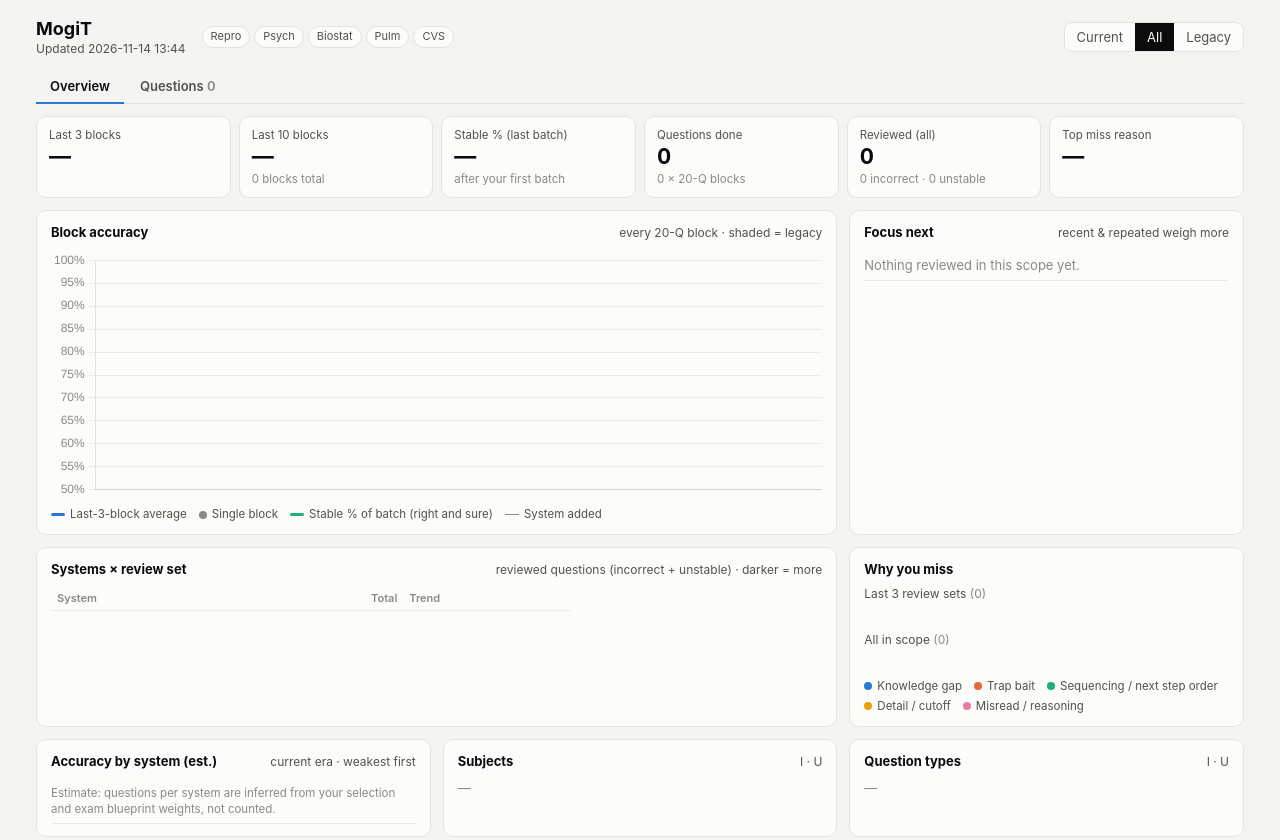
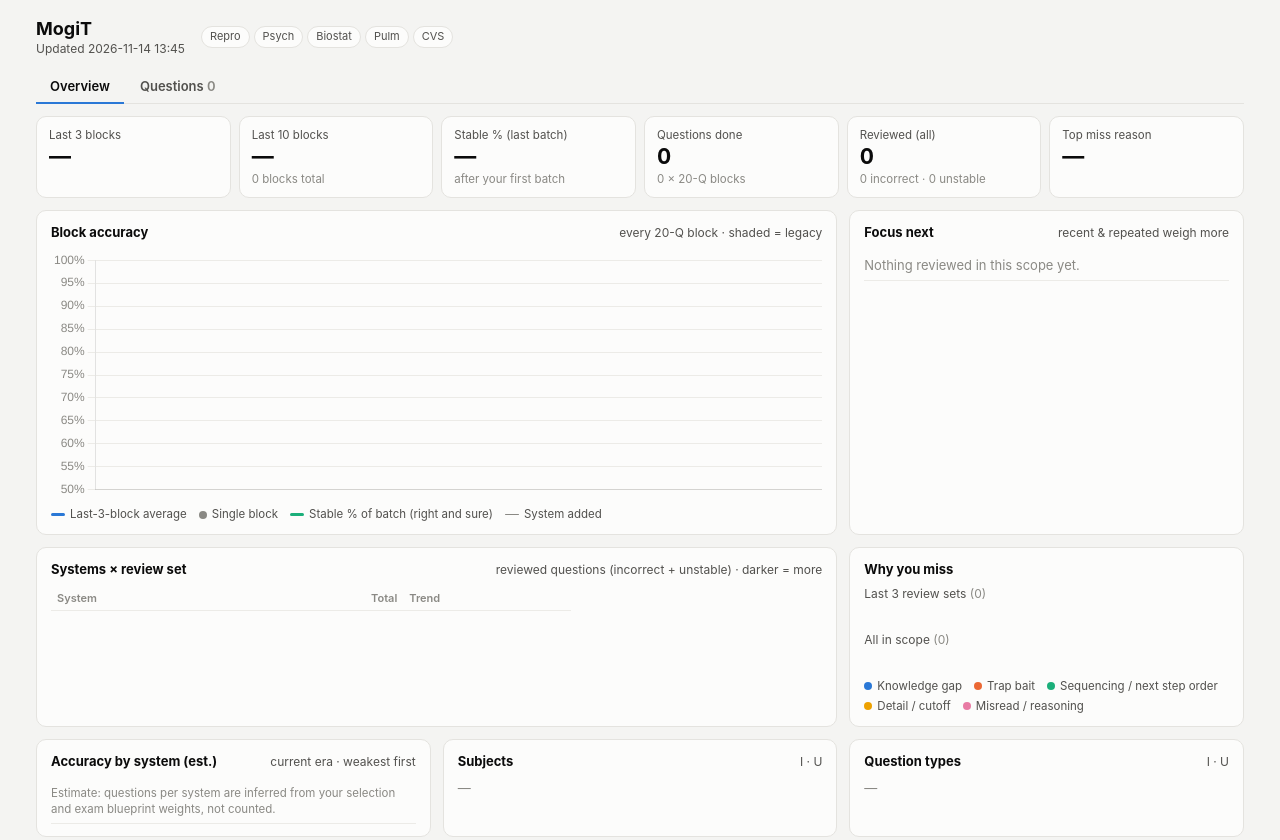
Before and after one commit to dawnsommer/mogit, a plain HTML site: page index.html in a window 1280 px wide. Shown: the top 840 px of the page. Drawn offline with nearby package versions, Linux system fonts and the light colour scheme.

Commit message:
Update dashboard 2026-11-14 13:45

```diff
--- a/index.html
+++ b/index.html
@@ -177,7 +177,7 @@ input{flex:1;min-width:150px}
 </div>
 
 <script>
-const D = {"questions": [], "scores": [], "sets": [], "timeline": [{"at_block": "1", "system": "Repro", "action": "add"}, {"at_block": "1", "system": "Psych", "action": "add"}, {"at_block": "1", "system": "Biostat", "action": "add"}, {"at_block": "1", "system": "Pulm", "action": "add"}, {"at_block": "1", "system": "CVS", "action": "add"}], "batches": [], "sys_est": [], "sys_unplaced": 0, "errors": {"K": "Knowledge gap", "T": "Trap bait", "S": "Sequencing / next step order", "D": "Detail / cutoff", "R": "Misread / reasoning"}, "systems": {"CVS": "Cardiovascular System", "Pulm": "Pulmonary & Critical Care", "GI": "Gastrointestinal & Nutrition", "Renal": "Renal + Urology", "Endo": "Endocrine, Diabetes & Metabolism", "HemeOnc": "Hematology & Oncology", "ID": "Infectious Diseases", "Neuro": "CNS + Eye + ENT", "Psych": "Psychiatric/Behavioral & Substance Use Disorder", "MSK": "MSK + Rheumatology", "DermImm": "Dermatology + Immunology", "Repro": "Obs + Gyne + Male Reproduction", "Tox": "Poisoning & Environmental Exposure", "Ethics": "Social Sciences (Ethics/Legal/Professional)", "Biostat": "Biostatistics & Epidemiology", "GenPrin": "General Principles", "Multi": "Miscellaneous (Multisystem)"}, "subjects": {"Med": "Medicine", "Surg": "Surgery", "Peds": "Pediatrics", "OBGYN": "Obstetrics & Gynecology", "Psych": "Psychiatry"}, "statuses": {"I": "Incorrect", "U": "Unstable", "?": "Unknown"}, "built": "2026-11-14 13:44"};
+const D = {"questions": [], "scores": [], "sets": [], "timeline": [{"at_block": "1", "system": "Repro", "action": "add"}, {"at_block": "1", "system": "Psych", "action": "add"}, {"at_block": "1", "system": "Biostat", "action": "add"}, {"at_block": "1", "system": "Pulm", "action": "add"}, {"at_block": "1", "system": "CVS", "action": "add"}], "batches": [], "sys_est": [], "sys_unplaced": 0, "errors": {"K": "Knowledge gap", "T": "Trap bait", "S": "Sequencing / next step order", "D": "Detail / cutoff", "R": "Misread / reasoning"}, "systems": {"CVS": "Cardiovascular System", "Pulm": "Pulmonary & Critical Care", "GI": "Gastrointestinal & Nutrition", "Renal": "Renal + Urology", "Endo": "Endocrine, Diabetes & Metabolism", "HemeOnc": "Hematology & Oncology", "ID": "Infectious Diseases", "Neuro": "CNS + Eye + ENT", "Psych": "Psychiatric/Behavioral & Substance Use Disorder", "MSK": "MSK + Rheumatology", "DermImm": "Dermatology + Immunology", "Repro": "Obs + Gyne + Male Reproduction", "Tox": "Poisoning & Environmental Exposure", "Ethics": "Social Sciences (Ethics/Legal/Professional)", "Biostat": "Biostatistics & Epidemiology", "GenPrin": "General Principles", "Multi": "Miscellaneous (Multisystem)"}, "subjects": {"Med": "Medicine", "Surg": "Surgery", "Peds": "Pediatrics", "OBGYN": "Obstetrics & Gynecology", "Psych": "Psychiatry"}, "statuses": {"I": "Incorrect", "U": "Unstable", "?": "Unknown"}, "built": "2026-11-14 13:45"};
 const css = n => getComputedStyle(document.documentElement).getPropertyValue(n).trim();
 const esc = s => String(s ?? "").replace(/[&<>"]/g, c => ({"&":"&amp;","<":"&lt;",">":"&gt;",'"':"&quot;"}[c]));
 const sum = (a, f) => a.reduce((x, y) => x + f(y), 0);
@@ -196,7 +196,7 @@ const adds = (D.timeline || []).filter(r => r.action !== "remove");
 const SEL = S.length ? S[S.length - 1].systems : [...new Set(adds.map(r => r.system))];
 const hasCurrent = D.questions.some(q => q.era === "current") || S.some(s => s.era === "current");
 let ERA = hasCurrent ? "current" : "all";
-if (!D.questions.some(q => q.era === "legacy") && !S.some(s => s.era === "legacy")) document.getElementById("era").hidden = true;
+if (!D.questions.some(q => q.era === "legacy") && !S.some(s => s.era === "legacy")) document.getElementById("era").style.display = "none";
 
 document.getElementById("meta").textContent = `Updated ${D.built}`;
 document.getElementById("sel").innerHTML = SEL.map(s => `<span class="chip" title="${esc(D.systems[s] || s)}">${esc(s)}</span>`).join("");
```
